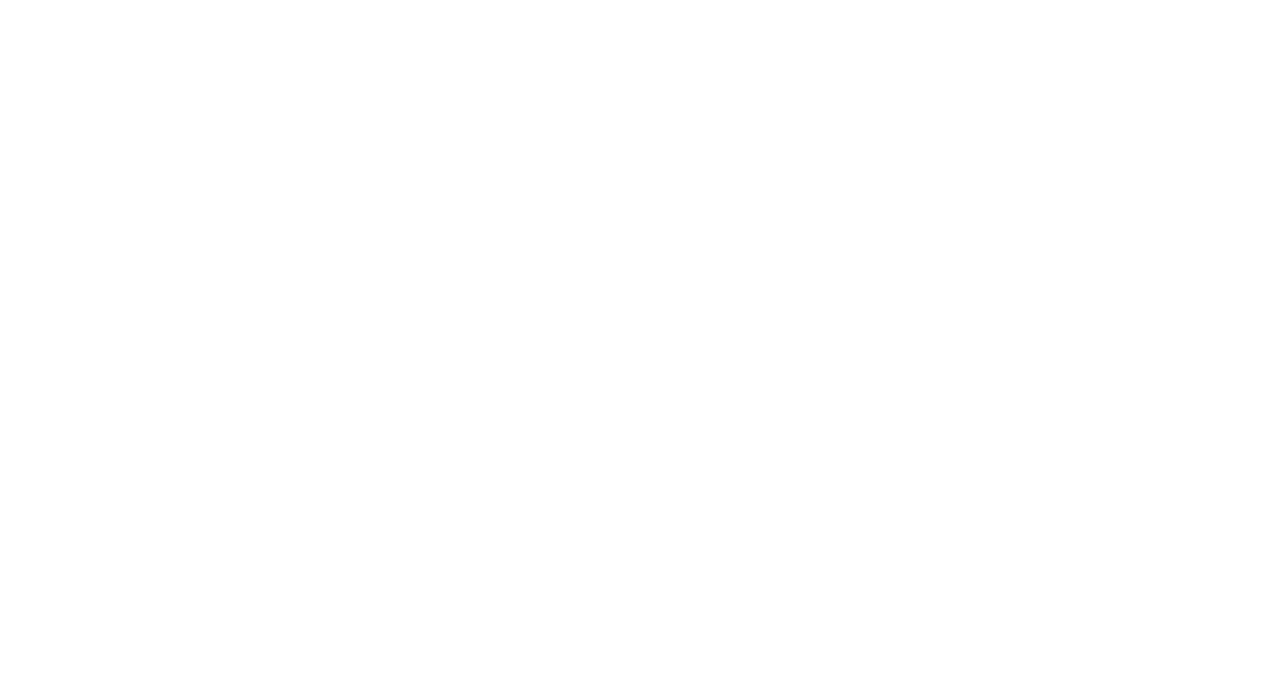
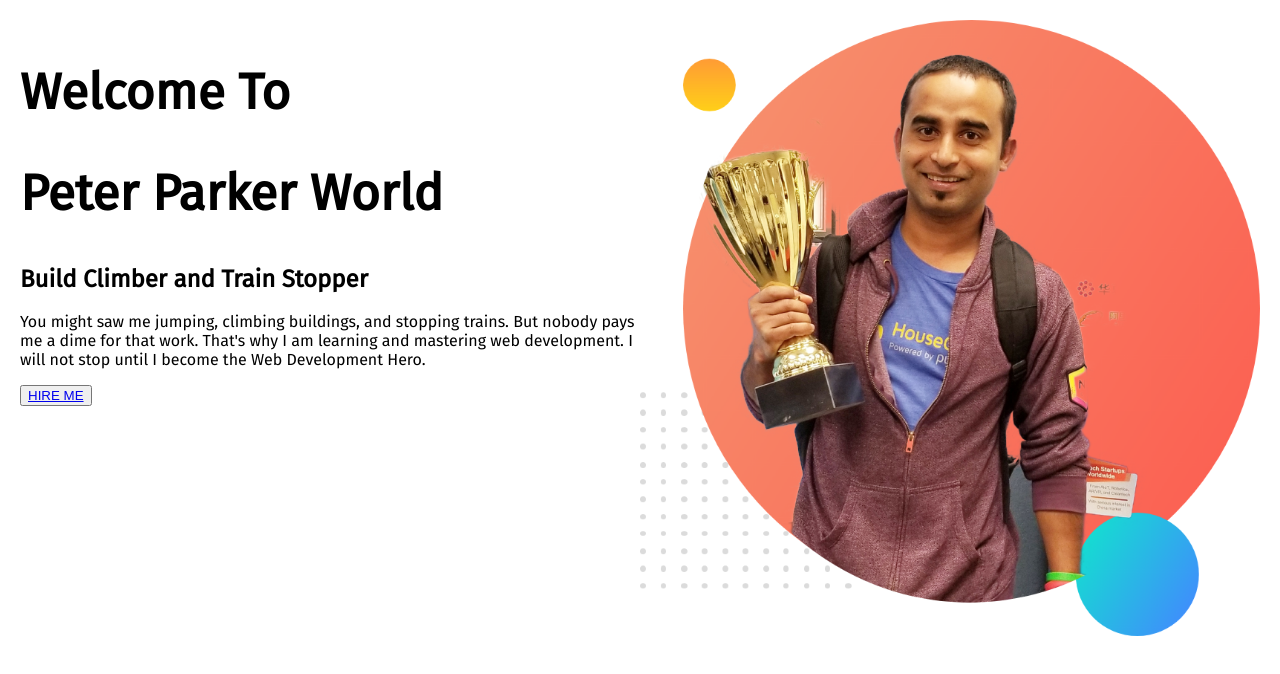
Before and after one commit to rakibul181/dev-portfolio, a plain HTML site: page index.html in a window 1280 px wide. Drawn offline with Linux system fonts and the light colour scheme.

Commit message:
add some code on hero

```diff
--- a/index.html
+++ b/index.html
@@ -4,10 +4,24 @@
     <meta charset="UTF-8">
     <meta http-equiv="X-UA-Compatible" content="IE=edge">
     <meta name="viewport" content="width=device-width, initial-scale=1.0">
+    <link rel="preconnect" href="https://fonts.googleapis.com">
+    <link rel="preconnect" href="https://fonts.gstatic.com" crossorigin>
+    <link href="https://fonts.googleapis.com/css2?family=Fira+Sans&display=swap" rel="stylesheet">
     <link rel="stylesheet" href="style.css">
     <title>Rakibul Hasan Portfolio</title>
 </head>
 <body>
-
+    <section class="hero">
+        <div class="half-width">
+            <h1>Welcome To</h1>
+            <h1>Peter Parker World</h1>
+            <h2>Build Climber and Train Stopper</h2>
+            <p>You might saw me jumping, climbing buildings, and stopping trains. But nobody pays me a dime for that work. That's why I am learning and mastering web development. I will not stop until I become the Web Development Hero.</p>
+            <button><a href="https://rakibul181.github.io/" target="_blank" rel="noopener noreferrer">HIRE ME</a></button>
+        </div>
+        <div class="half-width">
+            <img src="images/jhankar.png" alt="" srcset="">
+        </div>
+    </section>
 </body>
 </html>
--- a/style.css
+++ b/style.css
@@ -0,0 +1,19 @@
+body{
+    margin: 0;
+    font-family: 'Fira Sans', sans-serif;
+}
+h1{
+    font-size: 50px;
+}
+.hero{
+    display: flex;
+    padding: 20px;
+}
+.half-width{
+    width: 50%;
+
+}
+
+img{
+    width: 100%;
+}
```
Also changed, not shown: images/dream-bg.png (added), images/exp-bg.png (added), images/jhankar.png (added), images/jhankar2.png (added), images/my-bg.png (added), images/my-bg2.png (added), images/top-banner.png (added), 7 other files.
